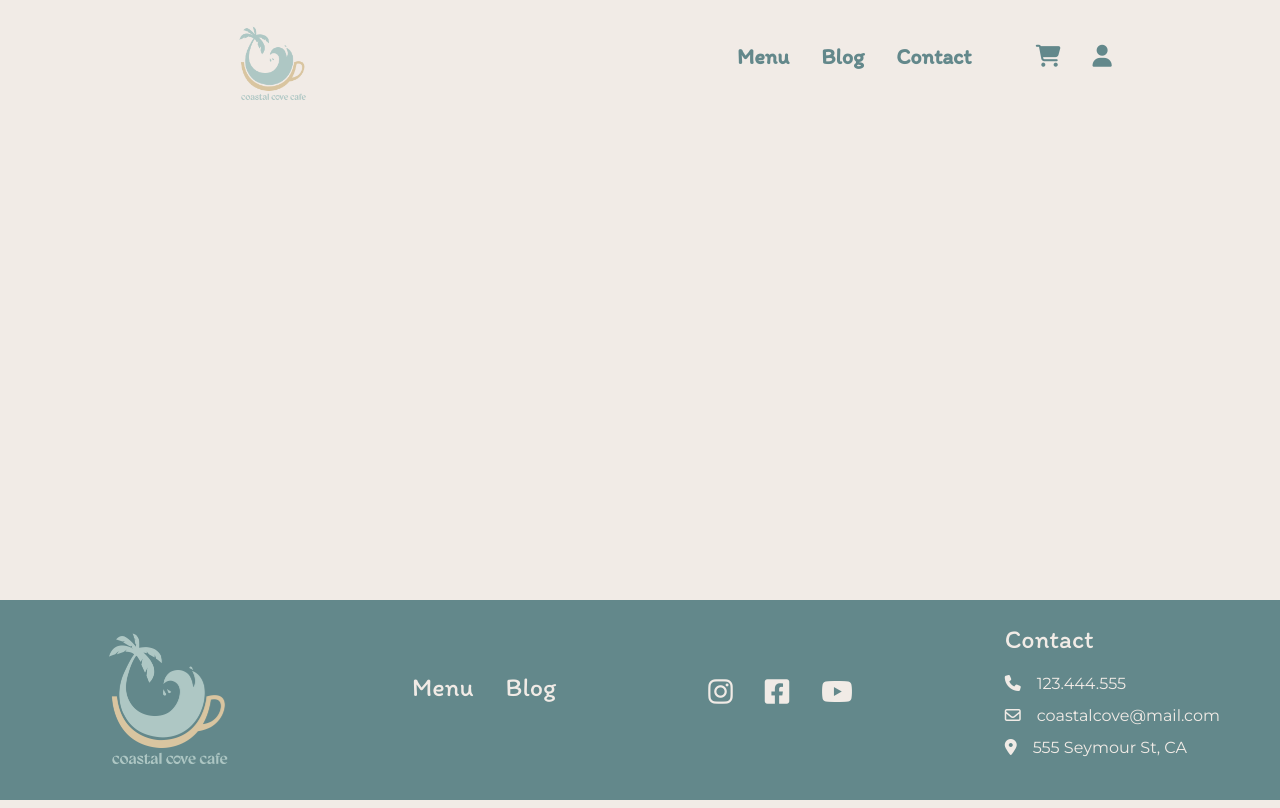
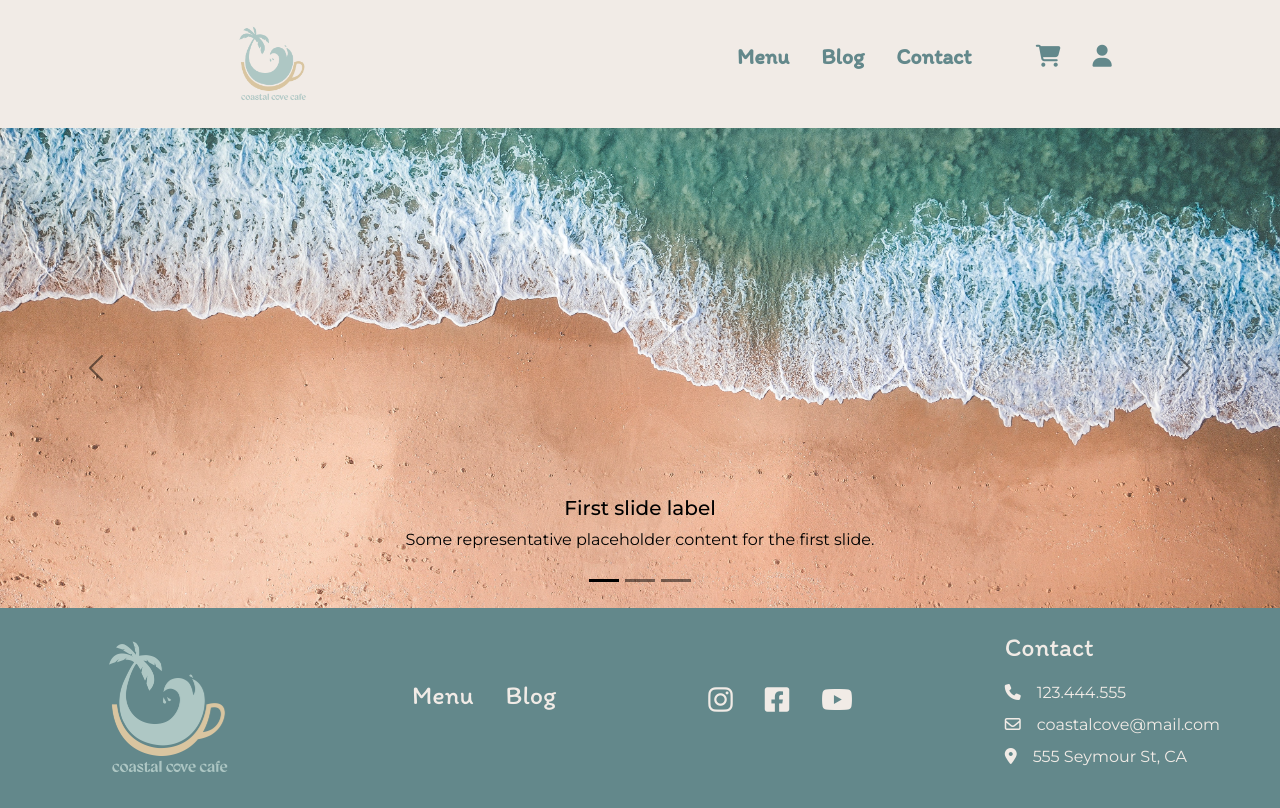
Before and after one commit to yoo-ran/PM_TeamProj, a PHP site: page / in a window 1280 px wide. Run offline with PHP 8.4, Linux system fonts and the light colour scheme.

Commit message:
HTML,CSS: Homepage is started

```diff
--- a/index.html
+++ b/index.html
@@ -7,6 +7,7 @@
     <link rel="stylesheet" href="https://cdnjs.cloudflare.com/ajax/libs/font-awesome/6.4.2/css/all.min.css" integrity="sha512-z3gLpd7yknf1YoNbCzqRKc4qyor8gaKU1qmn+CShxbuBusANI9QpRohGBreCFkKxLhei6S9CQXFEbbKuqLg0DA==" crossorigin="anonymous" referrerpolicy="no-referrer" />
     <link href="https://cdn.jsdelivr.net/npm/bootstrap@5.3.2/dist/css/bootstrap.min.css" rel="stylesheet" integrity="sha384-T3c6CoIi6uLrA9TneNEoa7RxnatzjcDSCmG1MXxSR1GAsXEV/Dwwykc2MPK8M2HN" crossorigin="anonymous">
     <link rel="stylesheet" href="./styles/global.css">
+    <link rel="stylesheet" href="./styles/homePage.css">
     <script src="https://cdn.jsdelivr.net/npm/bootstrap@5.3.2/dist/js/bootstrap.bundle.min.js" integrity="sha384-C6RzsynM9kWDrMNeT87bh95OGNyZPhcTNXj1NW7RuBCsyN/o0jlpcV8Qyq46cDfL" crossorigin="anonymous"></script>
     <title>Coastal Cove Cafe</title>
 </head>
@@ -26,6 +27,48 @@
         </nav>
     </header>
     <main>
+        <div id="carouselExampleDark" class="carousel carousel-dark slide">
+            <div class="carousel-indicators">
+              <button type="button" data-bs-target="#carouselExampleDark" data-bs-slide-to="0" class="active" aria-current="true" aria-label="Slide 1"></button>
+              <button type="button" data-bs-target="#carouselExampleDark" data-bs-slide-to="1" aria-label="Slide 2"></button>
+              <button type="button" data-bs-target="#carouselExampleDark" data-bs-slide-to="2" aria-label="Slide 3"></button>
+            </div>
+            <div class="carousel-inner">
+              <div class="carousel-item active" data-bs-interval="10000">
+                <img src="./images/slide1.jpg"  alt="...">
+                <div class="carousel-caption d-none d-md-block">
+                  <h5>First slide label</h5>
+                  <p>Some representative placeholder content for the first slide.</p>
+                </div>
+              </div>
+              <div class="carousel-item" data-bs-interval="2000">
+                <img src="./images/slide2.jpg"  alt="...">
+                <div class="carousel-caption d-none d-md-block">
+                  <h5>Second slide label</h5>
+                  <p>Some representative placeholder content for the second slide.</p>
+                </div>
+              </div>
+              <div class="carousel-item" data-bs-interval="3000">
+                <img src="./images/slide3.jpg" class="d-block w-100" alt="...">
+                <div class="carousel-caption d-none d-md-block">
+                  <h5>Third slide label</h5>
+                  <p>Some representative placeholder content for the third slide.</p>
+                </div>
+              </div>
+            </div>
+            <button class="carousel-control-prev" type="button" data-bs-target="#carouselExampleDark" data-bs-slide="prev">
+              <span class="carousel-control-prev-icon" aria-hidden="true"></span>
+              <span class="visually-hidden">Previous</span>
+            </button>
+            <button class="carousel-control-next" type="button" data-bs-target="#carouselExampleDark" data-bs-slide="next">
+              <span class="carousel-control-next-icon" aria-hidden="true"></span>
+              <span class="visually-hidden">Next</span>
+            </button>
+          </div>
+          <section>
+
+          </section>
+          <section></section>
     </main>
     <footer>
         <img src="/images/Logo-01.png" alt="Footer Logo">
--- a/styles/global.css
+++ b/styles/global.css
@@ -19,12 +19,15 @@ body {
     flex-direction: column;
     justify-content: center;
     width: 100%;
-    height: 100vh;
     background-color: var(--white-blue);
 }
 main {
-    flex: 1;
+    display: flex;
+    flex-direction: column;
+    align-items: center;
 }
+
+
 header {
     display: flex;
     justify-content: space-around;
@@ -49,7 +52,14 @@ nav a {
 nav a:hover {
     color: var(--yellow);
     border-radius: 5px;
-    /* border-bottom: 2px solid var(--yellow); */
+    border-bottom: 2px solid var(--yellow);
+}
+
+main {
+    flex: 1;
+    display: flex;
+    flex-direction: column;
+    align-items: center;
 }
 
 footer {
@@ -83,6 +93,7 @@ footer ul:last-child i{
 footer h4 {
     font-family: "Itim";
     font-size: 26px;
+    border-bottom:2px solid transparent;
 }
 
 footer a, li {
--- /dev/null
+++ b/styles/homePage.css
@@ -0,0 +1,10 @@
+.carousel{
+    width: 100%;
+
+}
+
+.carousel-item img {
+    width: 100%;
+    height: 60vh;
+    object-fit: cover;
+}
```
